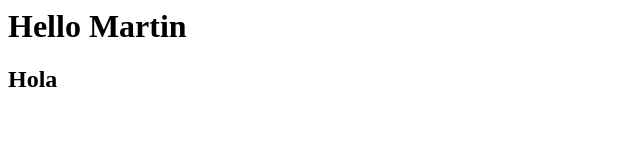
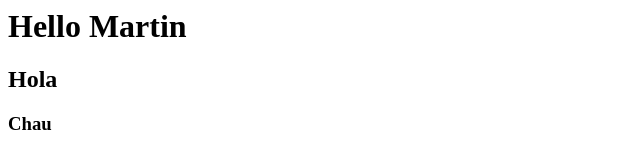
Before and after one commit to Test-account-0123/Test, a plain HTML site: page index.html in a window 1280 px wide. Shown: the full height of the page, 0-640 px from the left. Drawn offline with Linux system fonts and the light colour scheme.

Commit message:
Cambios minimos

```diff
--- a/index.html
+++ b/index.html
@@ -3,5 +3,6 @@
   <body>
     <h1>Hello Martin</h1>
     <h2>Hola</h2>
+    <h3>Chau</h3>
   </body>
 </html>
```
